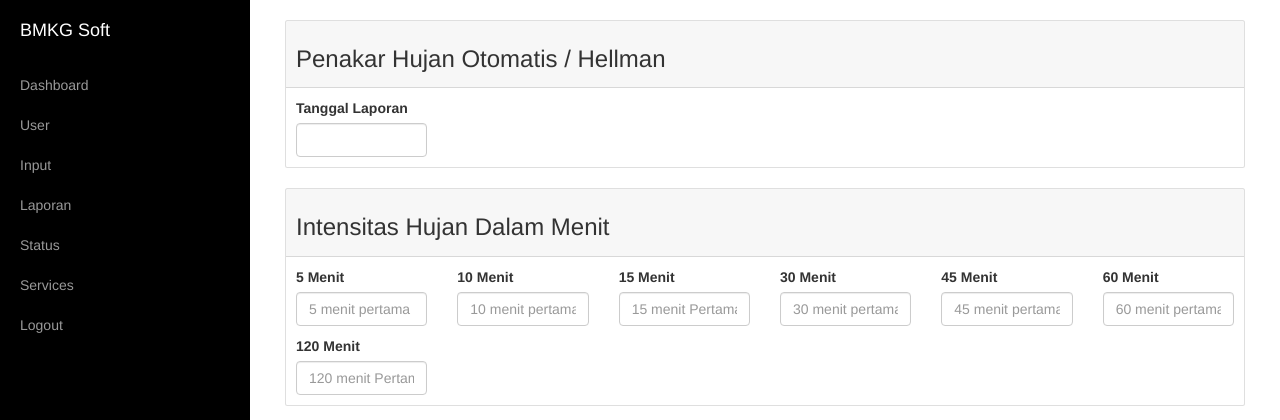
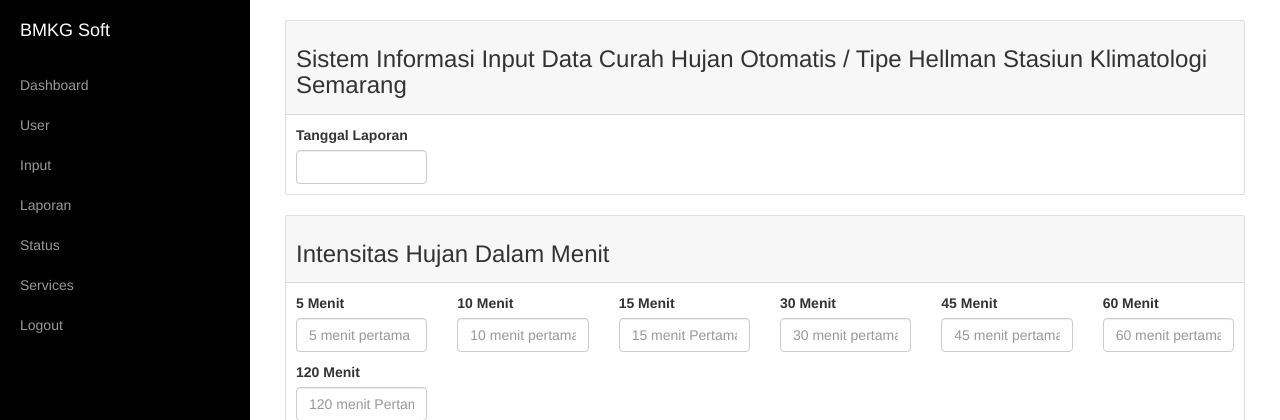
Before and after one commit to akhmadreva/penakar-hujan, a PHP site: page /index.php?page=input in a window 1280 px wide. Shown: the top 420 px of the page. Run offline with PHP 8.4, Linux system fonts and the light colour scheme.

Commit message:
Update input.php

```diff
--- a/input.php
+++ b/input.php
@@ -16,7 +16,7 @@
                     <div class="col-lg-12">
                         <div class="card">
                             <div class="card-header">
-                                <h3>Penakar Hujan Otomatis / Hellman</h3>
+                                <h3>Sistem Informasi Input Data Curah Hujan Otomatis / Tipe Hellman Stasiun Klimatologi Semarang</h3>
                             </div>
                             <form action="?page=simpan" method="POST">
                             <div class="card-body">
```
